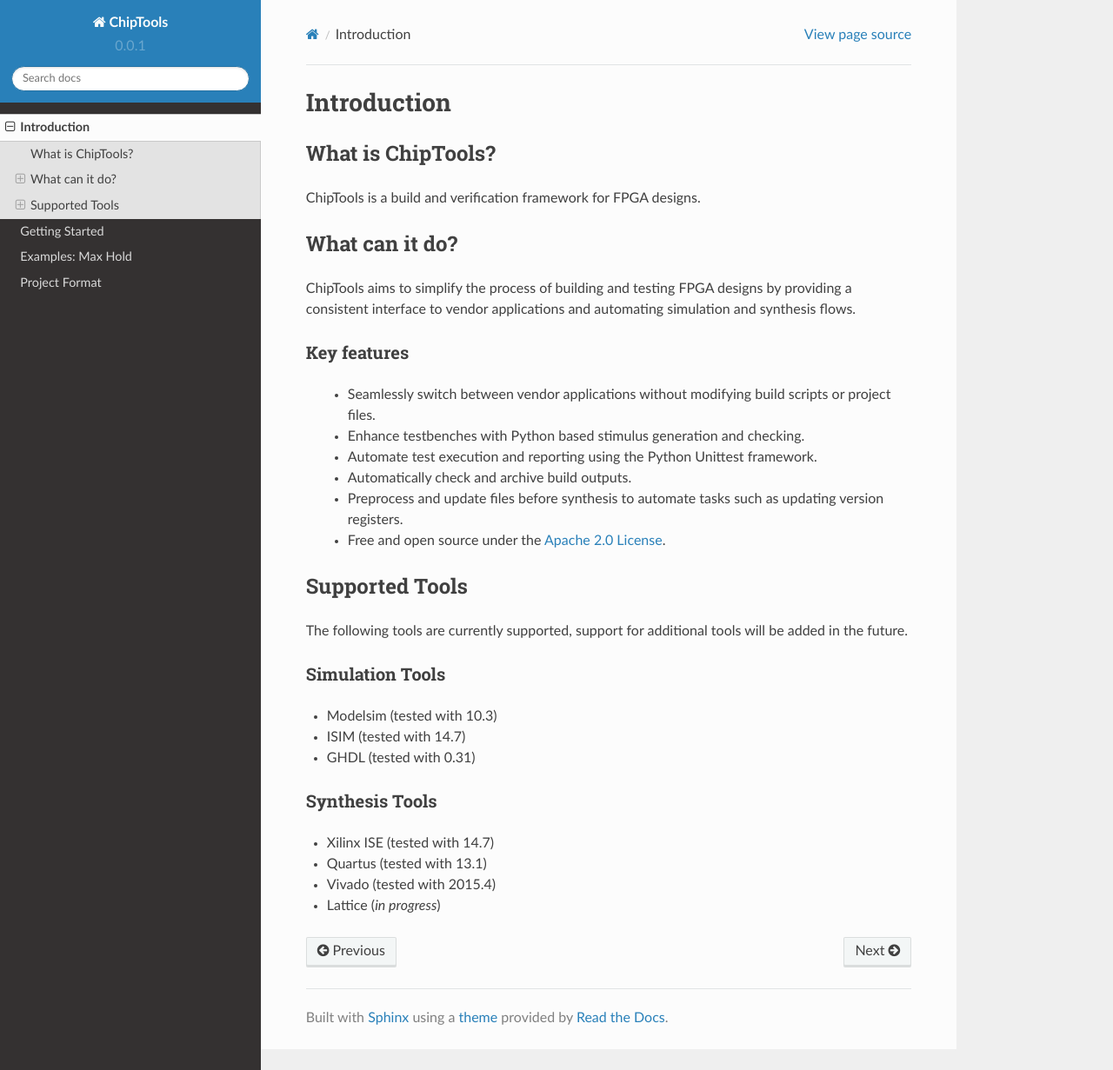
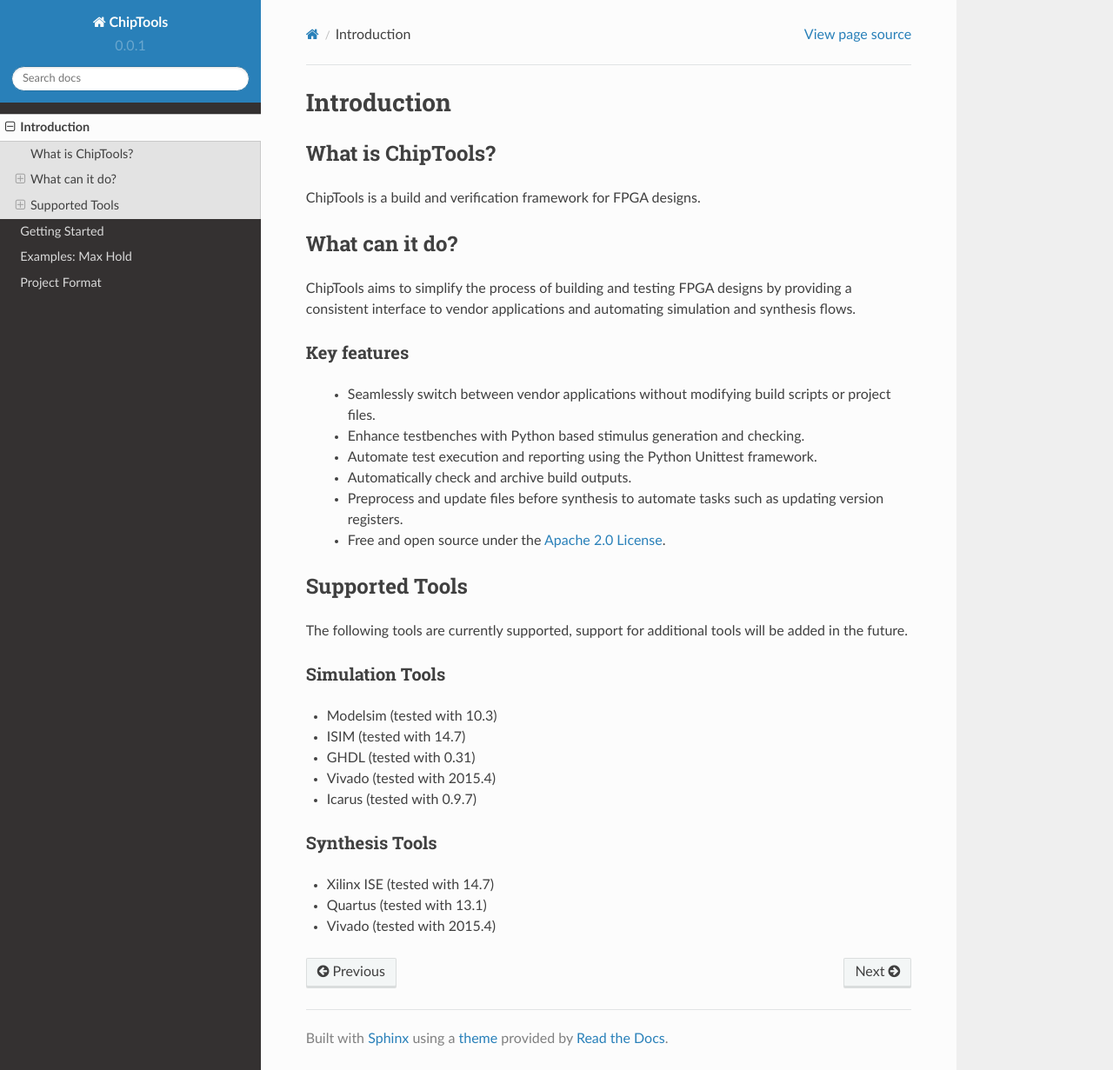
Before and after one commit to pabennett/chiptools, a Sphinx documentation site: the page built from docs/introduction.rst, in a window 1280 px wide and 1231 px high. Shown: the whole window at 87% size. Built offline with Sphinx 7.4.7 and the Read the Docs theme 2.0.0, drawn with Linux system fonts in a browser that asks for light colours; pages that are not in the unit, such as notebooks, are missing from menus.

Commit message:
Update Supported Simulators in README & Docs.

```diff
--- a/docs/introduction.rst
+++ b/docs/introduction.rst
@@ -35,6 +35,8 @@ Simulation Tools
 * Modelsim (tested with 10.3)
 * ISIM (tested with 14.7)
 * GHDL (tested with 0.31)
+* Vivado (tested with 2015.4)
+* Icarus (tested with 0.9.7)
 
 Synthesis Tools
 ---------------
@@ -42,4 +44,3 @@ Synthesis Tools
 * Xilinx ISE (tested with 14.7)
 * Quartus (tested with 13.1)
 * Vivado (tested with 2015.4)
-* Lattice (*in progress*)
```
Also changed, not shown: README.md (+1 -0 lines).
